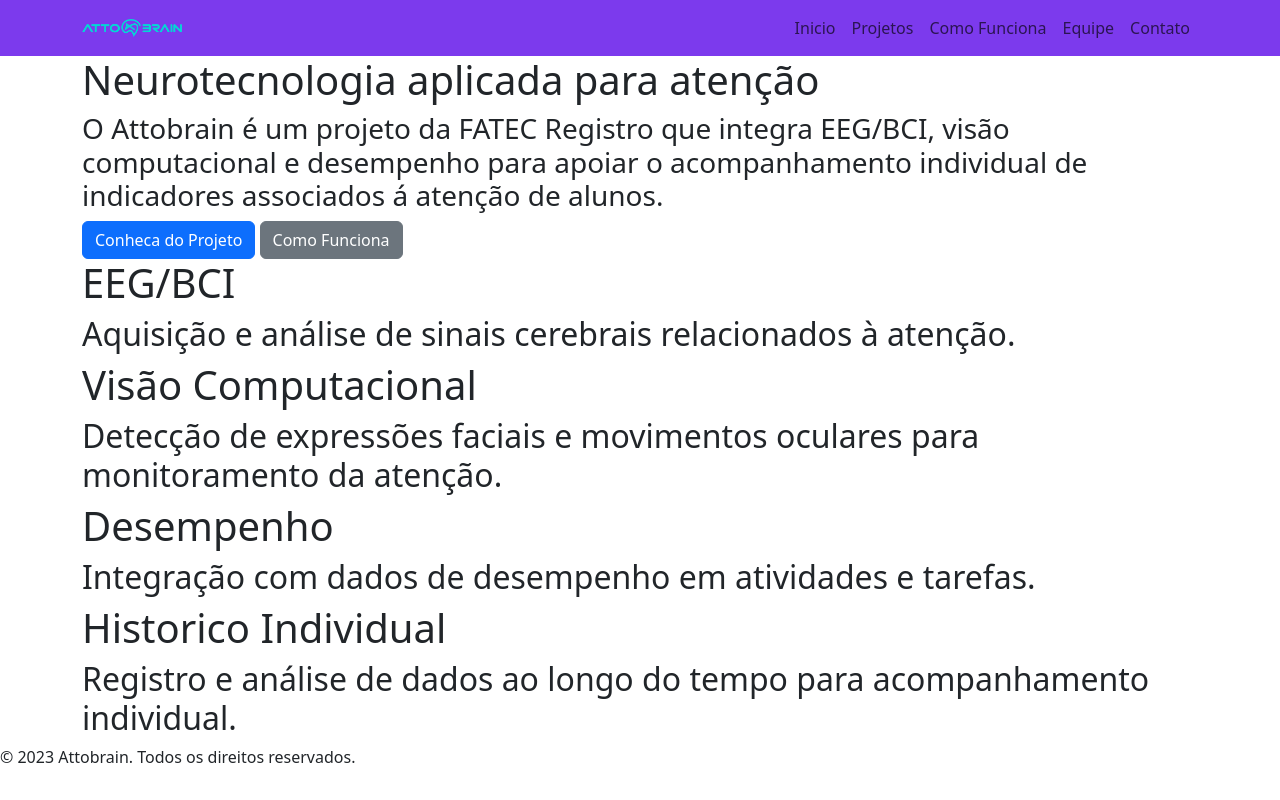
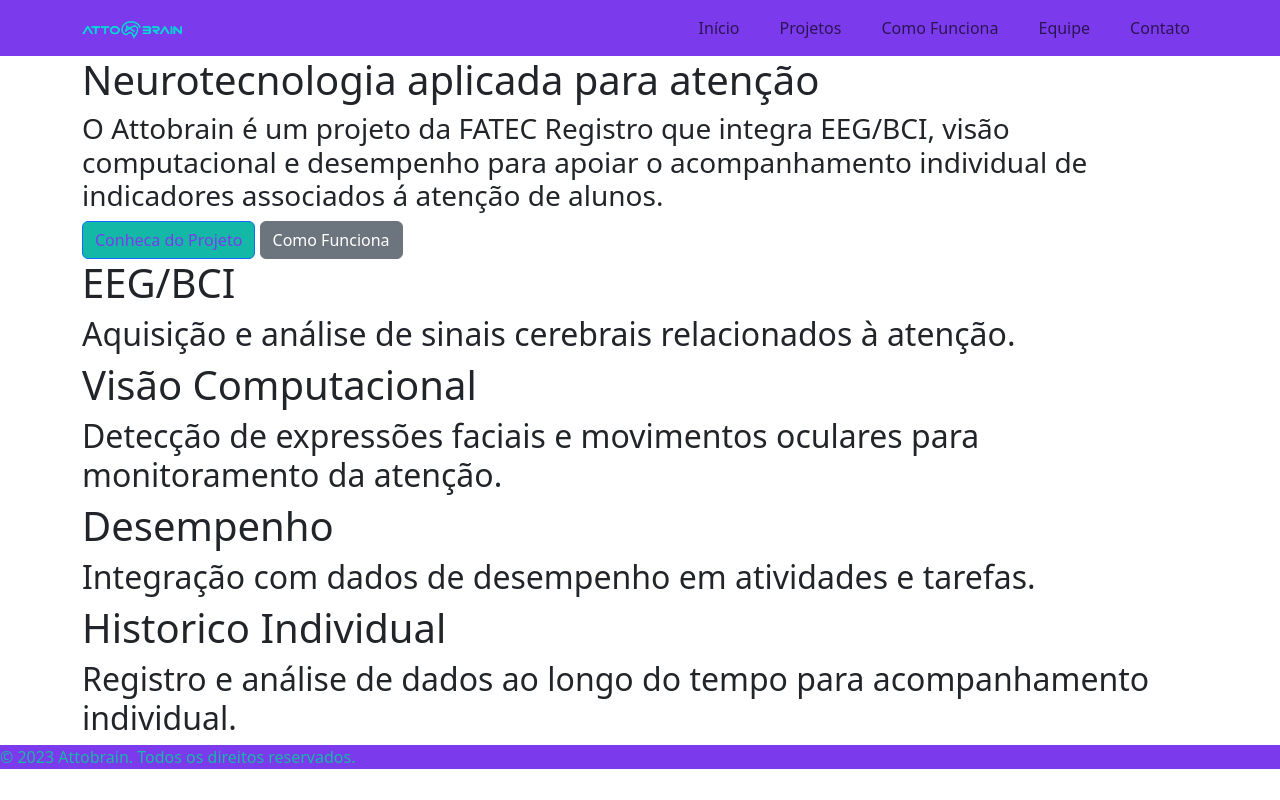
Before and after one commit to Attobrain/Site_Attobrain, a website: page views/index.html in a window 1280 px wide. Drawn offline with nearby package versions, Linux system fonts and the light colour scheme.

Commit message:
Corrigindo nome css e header

```diff
--- /dev/null
+++ b/public/style.css
@@ -0,0 +1,18 @@
+header {
+  background-color: #7c3aed;
+}
+
+.logo-header {
+  width: 100px;
+  height: auto;
+}
+
+footer {
+  background-color: #7c3aed;
+  color: #14B8A6;
+}
+
+.btn-primary {
+  background-color: #14B8A6;
+  color: #7c3aed;
+}
--- a/public/sytle.css
+++ /dev/null
@@ -1,8 +0,0 @@
-header {
-  background-color: #7c3aed;
-}
-
-.logo-header {
-  width: 100px;
-  height: auto;
-}
--- a/views/index.html
+++ b/views/index.html
@@ -4,22 +4,29 @@
     <meta charset="UTF-8">
     <meta name="viewport" content="width=device-width, initial-scale=1.0">
     <title>Attobrain</title>
-    <link rel="stylesheet" href="/sytle.css">
     <link href="https://cdn.jsdelivr.net/npm/bootstrap@5.3.0/dist/css/bootstrap.min.css" rel="stylesheet">
+    <link rel="stylesheet" href="/style.css">
 </head>
 <body>
 
 <header class="navbar navbar-expand-lg">
-    <container class="container">
-    <img src="/img/logo_escrita.png" alt="Logo" class="logo-header">
-    <div class="navbar-nav">
-    <a class="nav-link" href="/">Inicio</a>
-    <a class="nav-link" href="/projetos">Projetos</a>
-    <a class="nav-link" href="/como">Como Funciona</a>
-    <a class="nav-link" href="/equipe">Equipe</a>
-    <a class="nav-link" href="/contato">Contato</a>
+
+    <div class="container d-flex align-items-center justify-content-between">
+
+        <a href="/">
+            <img src="/img/logo_escrita.png" alt="Attobrain" class="logo-header">
+        </a>
+
+        <nav class="navbar-nav flex-row gap-4">
+            <a class="nav-link" href="/">Início</a>
+            <a class="nav-link" href="/projetos">Projetos</a>
+            <a class="nav-link" href="/como">Como Funciona</a>
+            <a class="nav-link" href="/equipe">Equipe</a>
+            <a class="nav-link" href="/contato">Contato</a>
+        </nav>
+
     </div>
-    </container>
+
 </header>
 
 <main class="container">
@@ -30,7 +37,7 @@
     <a class="btn btn-secondary" href="/como">Como Funciona</a>
 </div>
 
-<section>
+<section class="features">
     <h1>EEG/BCI</h1>
     <h2>Aquisição e análise de sinais cerebrais relacionados à atenção.</h2>
 
```
